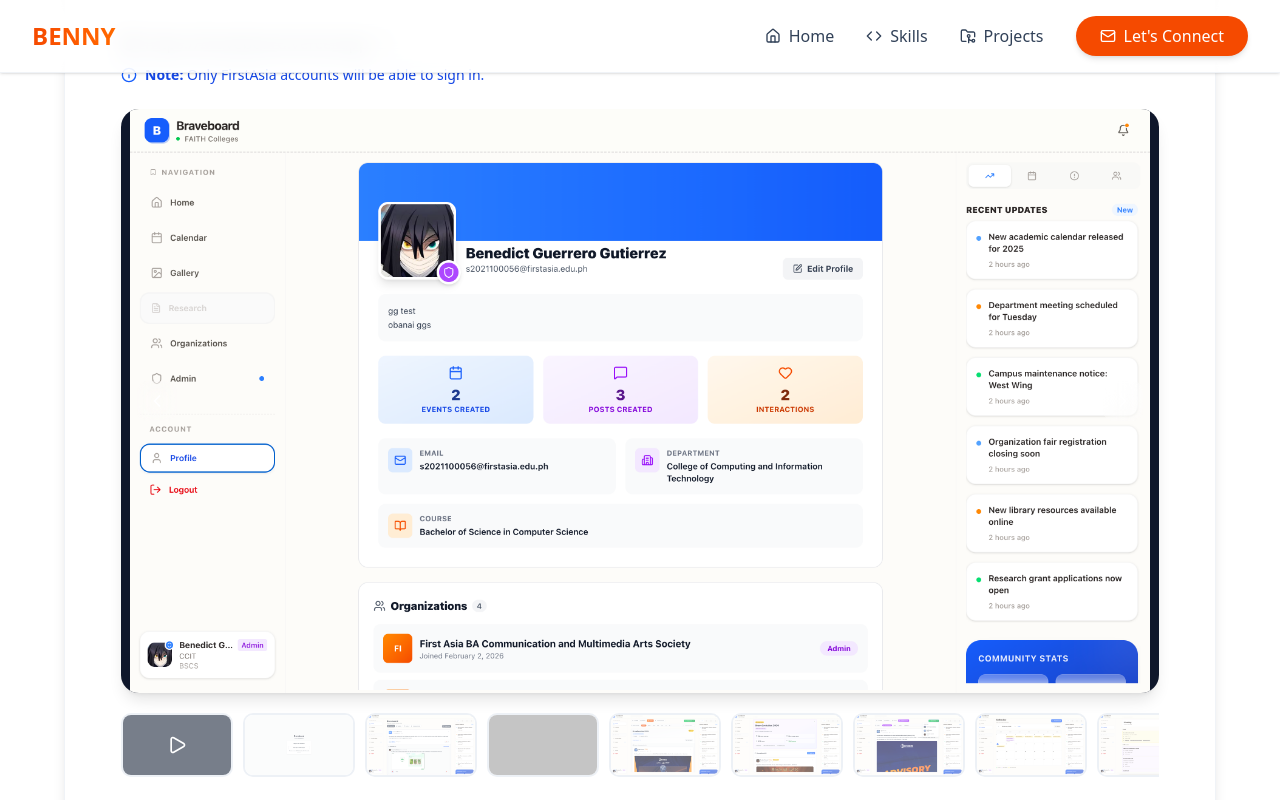
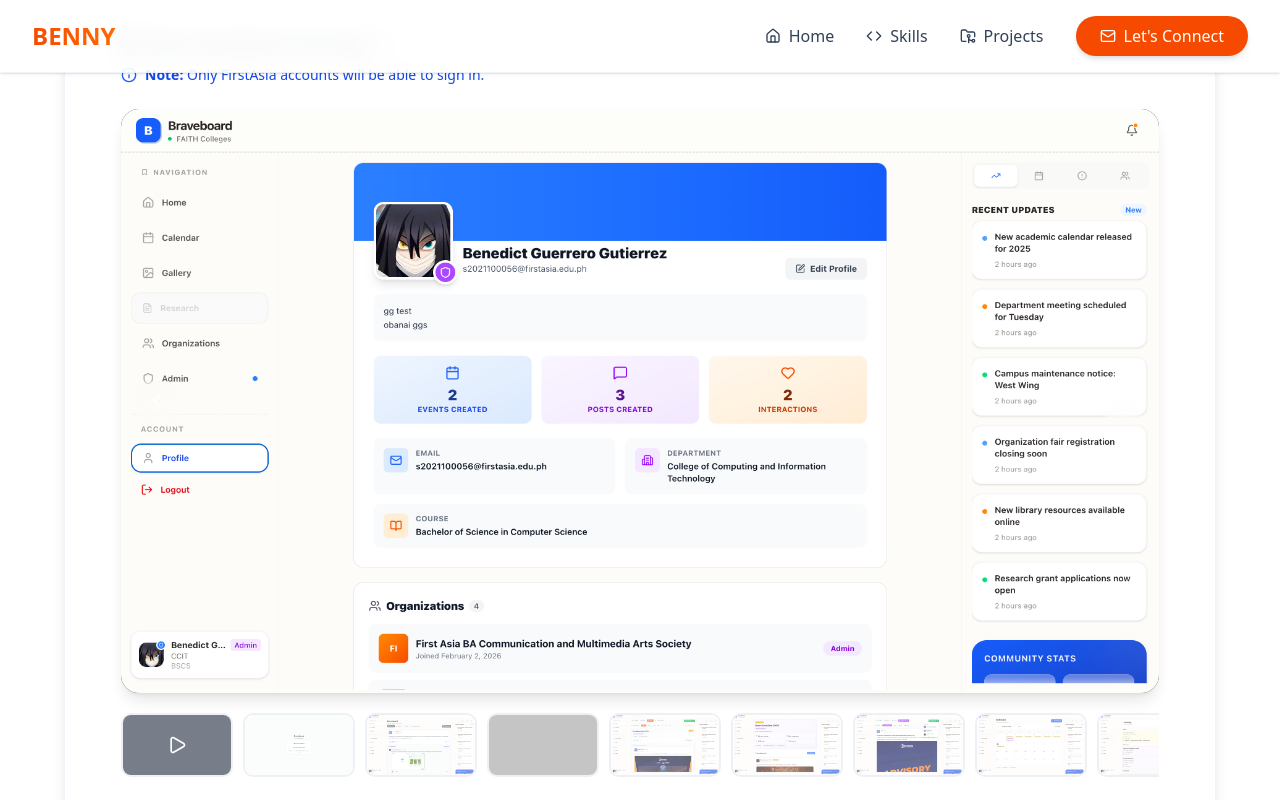
Before and after one commit to bennyshark/benedictgutierrez, a Next.js app: page / in a window 1280 px wide. Both pictures are taken after a click on the button 157 px from the left and 2650 px from the top of the page. Shown: the part 2250-3050 px from the top of the page. Built offline with nearby package versions, Linux system fonts and the light colour scheme; grey boxes are pictures that could not be loaded.

Commit message:
web image changes to object fit

```diff
--- a/components/projects/WebProject.tsx
+++ b/components/projects/WebProject.tsx
@@ -92,7 +92,7 @@
                 alt={`Screenshot ${currentIndex}`}
                 fill
                 sizes="(max-width: 768px) 100vw, (max-width: 1200px) 50vw, 800px"
-                className="object-contain"
+                className="object-fit"
               />
               {/* Overlay hint on hover */}
               <div className="absolute inset-0 bg-black/0 group-hover:bg-black/20 transition-colors flex items-center justify-center">
```
